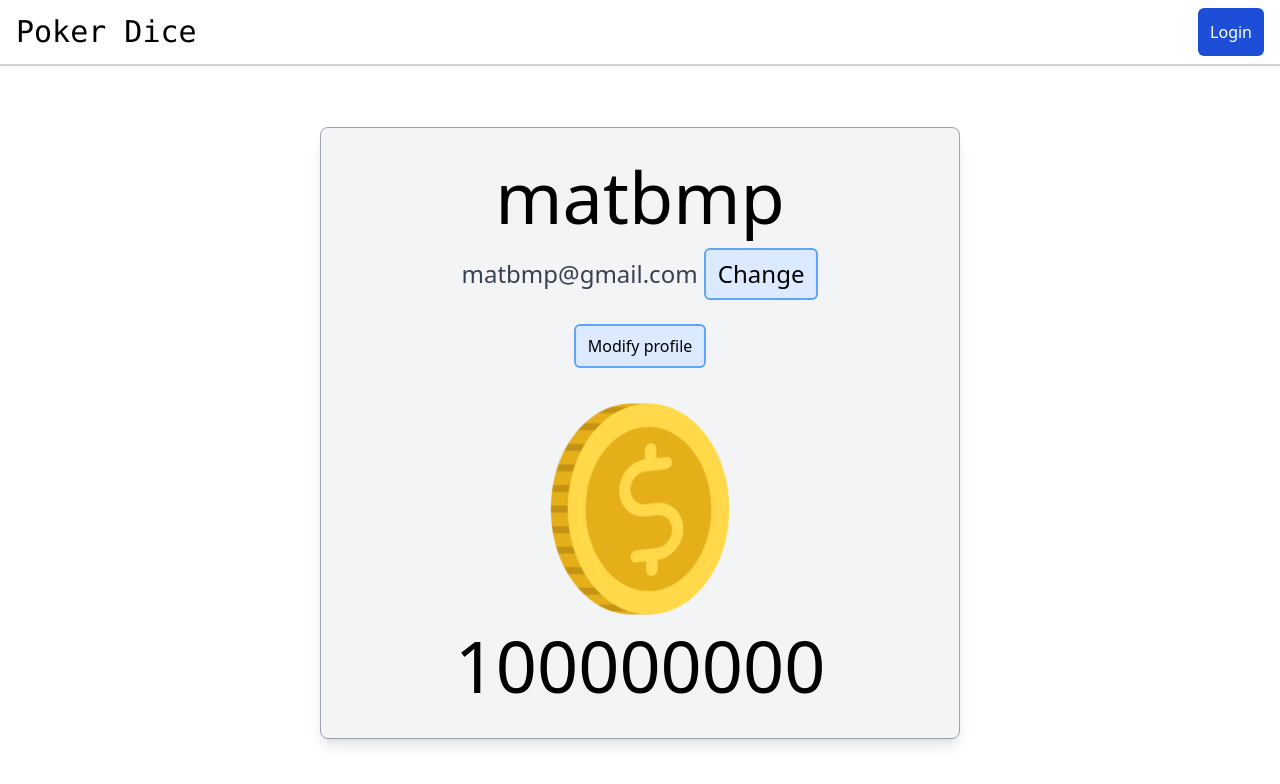
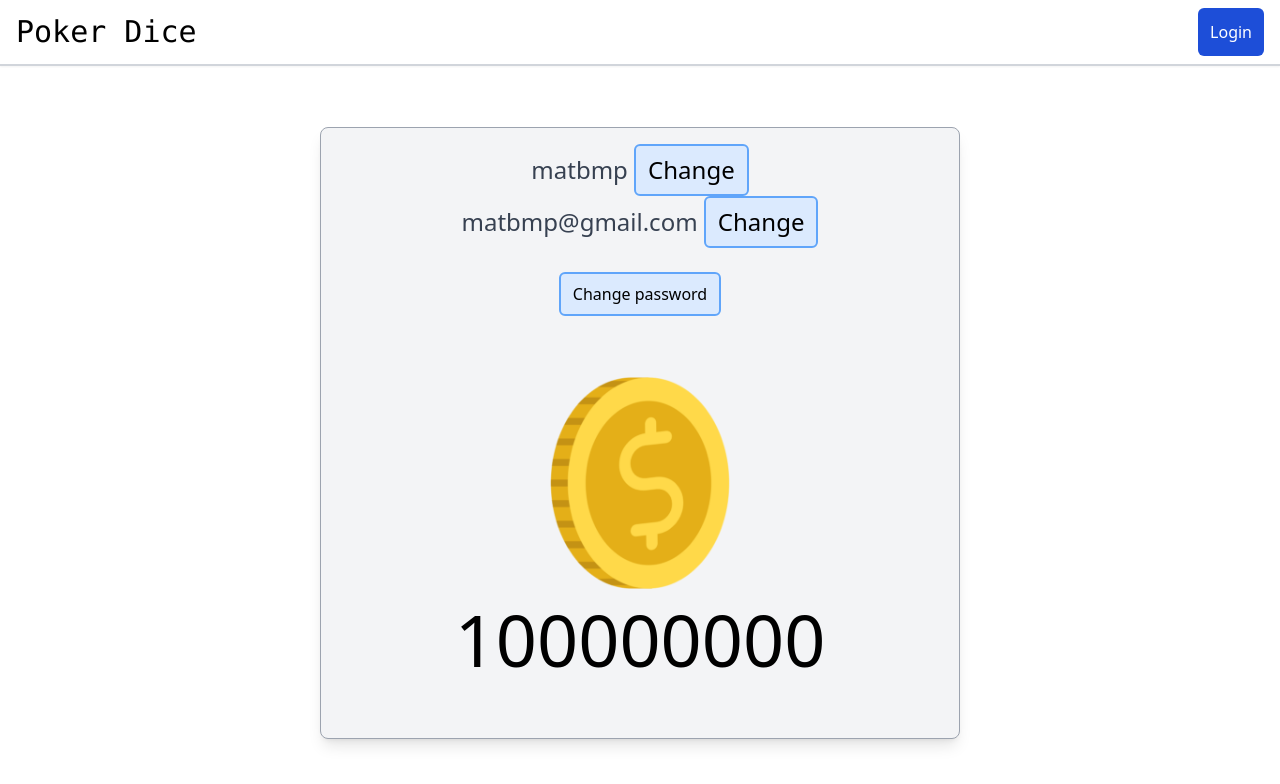
Before and after one commit to emilgruzalski/Yahtzee-Frontend, a SvelteKit app: page /user in a window 1280 px wide. Shown: the top 784 px of the page. Built offline with nearby package versions, Linux system fonts and the light colour scheme.

Commit message:
Modify profile fix.

```diff
--- a/src/routes/game/+page.svelte
+++ b/src/routes/game/+page.svelte
@@ -0,0 +1,5 @@
+<script lang="ts">
+
+</script>
+
+Hello world
--- a/src/routes/user/+page.svelte
+++ b/src/routes/user/+page.svelte
@@ -10,25 +10,52 @@
 		coins: 100000000
 	};
 
+	let isEditingUsername: boolean = false;
 	let isEditingEmail: boolean = false;
+
+	function startEditUsername() {
+		isEditingUsername = true;
+	}
+
+	function endEditUsername() {
+		isEditingUsername = false;
+	}
+
+	function startEditEmail() {
+		isEditingEmail = true;
+	}
+
+	function endEditEmail() {
+		isEditingEmail = false;
+	}
 </script>
 
 <div class="h-full flex items-center justify-center">
 	<div
 		class="flex flex-col items-center p-4 mx-4 w-full xl:w-1/2 h-5/6 rounded-lg border border-gray-400 bg-gray-100 shadow-lg"
 	>
-		<div class="text-7xl p-4">{user.username}</div>
 		<div class="text-2xl text-gray-700">
-			{#if isEditingEmail}
-				<input class='field' bind:value={user.email}/>
-				<button class="btn-primary">Save</button>
+			{#if isEditingUsername}
+				<input class="field" bind:value={user.username} />
+				<button class="btn-primary" on:click={endEditUsername}>Save</button>
 			{:else}
-				{user.email}
-				<button class="btn-primary" on:click={() => isEditingEmail = true}>Change</button>
+				<span class="">{user.username}</span>
+				<button class="btn-primary" on:click={startEditUsername}>Change</button>
 			{/if}
 		</div>
 
-		<a href="/user/modify" class="btn-primary mt-6">Modify profile</a>
+
+		<div class="text-2xl text-gray-700">
+			{#if isEditingEmail}
+				<input class="field" bind:value={user.email} />
+				<button class="btn-primary" on:click={endEditEmail}>Save</button>
+			{:else}
+				{user.email}
+				<button class="btn-primary" on:click={startEditEmail}>Change</button>
+			{/if}
+		</div>
+
+		<a href="/user/modify" class="btn-primary mt-6">Change password</a>
 
 		<div class="flex-grow flex flex-col items-center justify-center">
 			<div class="min-w-0">
--- a/src/routes/user/modify/+page.svelte
+++ b/src/routes/user/modify/+page.svelte
@@ -1,29 +1,19 @@
 <script lang="ts">
-    interface UserData {
-        username: string,
-        email: string
-        coins: number
-    }
-    let user: UserData = {
-        username: "matbmp",
-        email: "matbmp@gmail.com",
-        coins: 100000000
-    }
-    let password: string
+
+    let password: string = ""
+    let confirmPassword: string = ""
 </script>
 
 <div class="h-full flex items-center justify-center">
     <div class='flex flex-col rounded-md border border-gray-400 bg-gray-100 shadow-lg p-8 xl:w-1/4 lg:w-1/3 w-full m-4'>
 
-        <label for="email" class='py-2'>Email</label>
-        <input type="email" bind:value={user.email} class='field'/>
-
-        <label for="username" class='py-2'>Username</label>
-        <input type="text" bind:value={user.username} class='field'/>
-
         <label for="password" class='py-2'>Password</label>
         <input type="password" bind:value={password} class='field'/>
 
+        <label for="password" class='py-2'>Confirm password</label>
+        <input type="password" bind:value={confirmPassword} class='field'/>
+
         <a href="/register" class='btn-primary-full mt-6'>Save changes</a>
+        <a href="/register" class='btn-primary mt-6'>Back</a>
     </div>
 </div>
```
